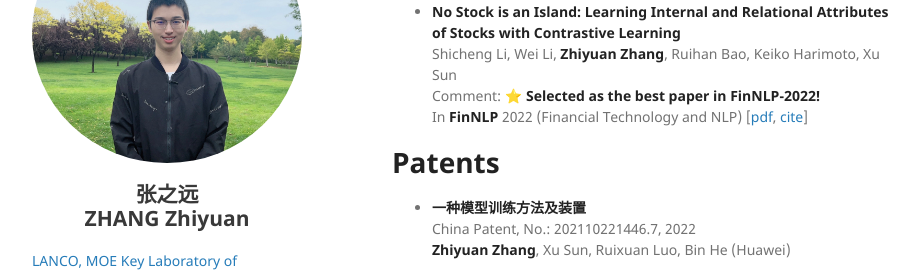
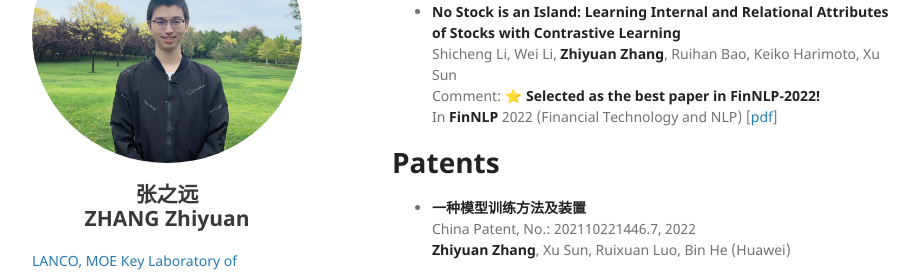
Before and after one commit to pkuzzy/pkuzzy.github.io, a Jekyll site: the page built from index.md, in a window 1280 px wide and 900 px high, scrolled down 2197 px. Shown: the part 153-427 px from the top of the window, without its empty margins (178-1097 px from the left). Built offline with Jekyll 4.4.1, drawn with Linux system fonts in a browser that asks for light colours; nearby versions of some CDN libraries; our own code applies the rules of GitHub Pages for plain Markdown files.

Commit message:
Update index.md

```diff
--- a/index.md
+++ b/index.md
@@ -79,7 +79,7 @@ layout: default
 - **No Stock is an Island: Learning Internal and Relational Attributes of Stocks with Contrastive Learning**
   Shicheng Li, Wei Li, **Zhiyuan Zhang**, Ruihan Bao, Keiko Harimoto, Xu Sun
   Comment: ⭐ **Selected as the best paper in FinNLP-2022!**
-  In **FinNLP** 2022 (Financial Technology and NLP) [[pdf](https://aclanthology.org/2022.finnlp-1.20.pdf), [cite](https://scholar.googleusercontent.com/scholar.bib?q=info:n4Uu3AG1ZHIJ:scholar.google.com/&output=citation&scisdr=CgXpYqlLENzh5pLUPaw:AAGBfm0AAAAAZAnSJawvzvEdSTpJcWJFZD27nIwzZ3Mt&scisig=AAGBfm0AAAAAZAnSJcWQzVjJAFDp9SO6MXYTVLrE735p&scisf=4&ct=citation&cd=-1&hl=zh-CN)]
+  In **FinNLP** 2022 (Financial Technology and NLP) [[pdf](https://scholar.googleusercontent.com/scholar.bib?q=info:n4Uu3AG1ZHIJ:scholar.google.com/&output=citation&scisdr=CgXpYolLENzh5pLTb94:AAGBfm0AAAAAZAnVd974VEEo7V3kWr4gxKmQTZdHkwO-&scisig=AAGBfm0AAAAAZAnVd-YQnu6AvRLYRoNuBkEU4OINPZZs&scisf=4&ct=citation&cd=-1&hl=zh-CN)]
 
 # Patents
 - **一种模型训练方法及装置**
```
